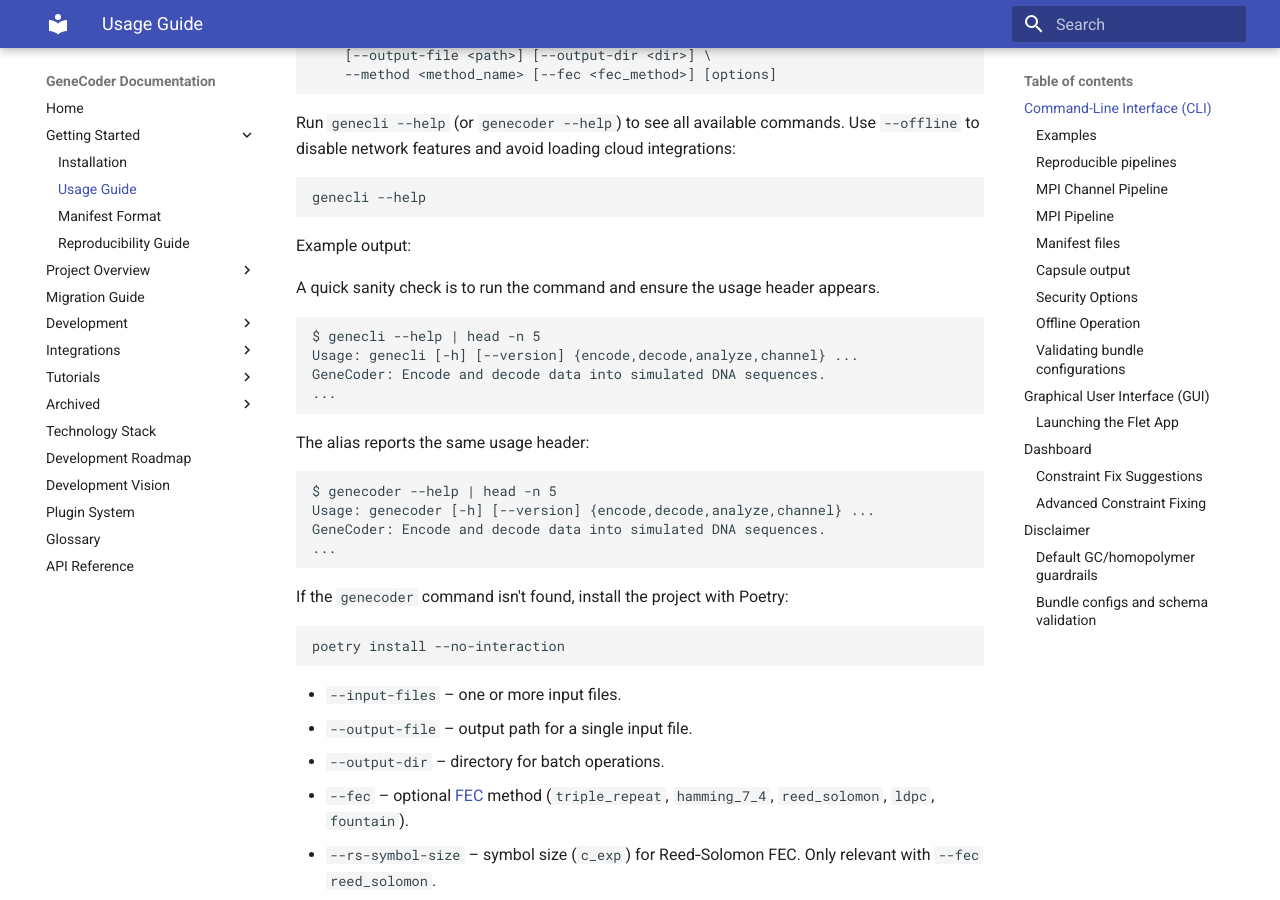
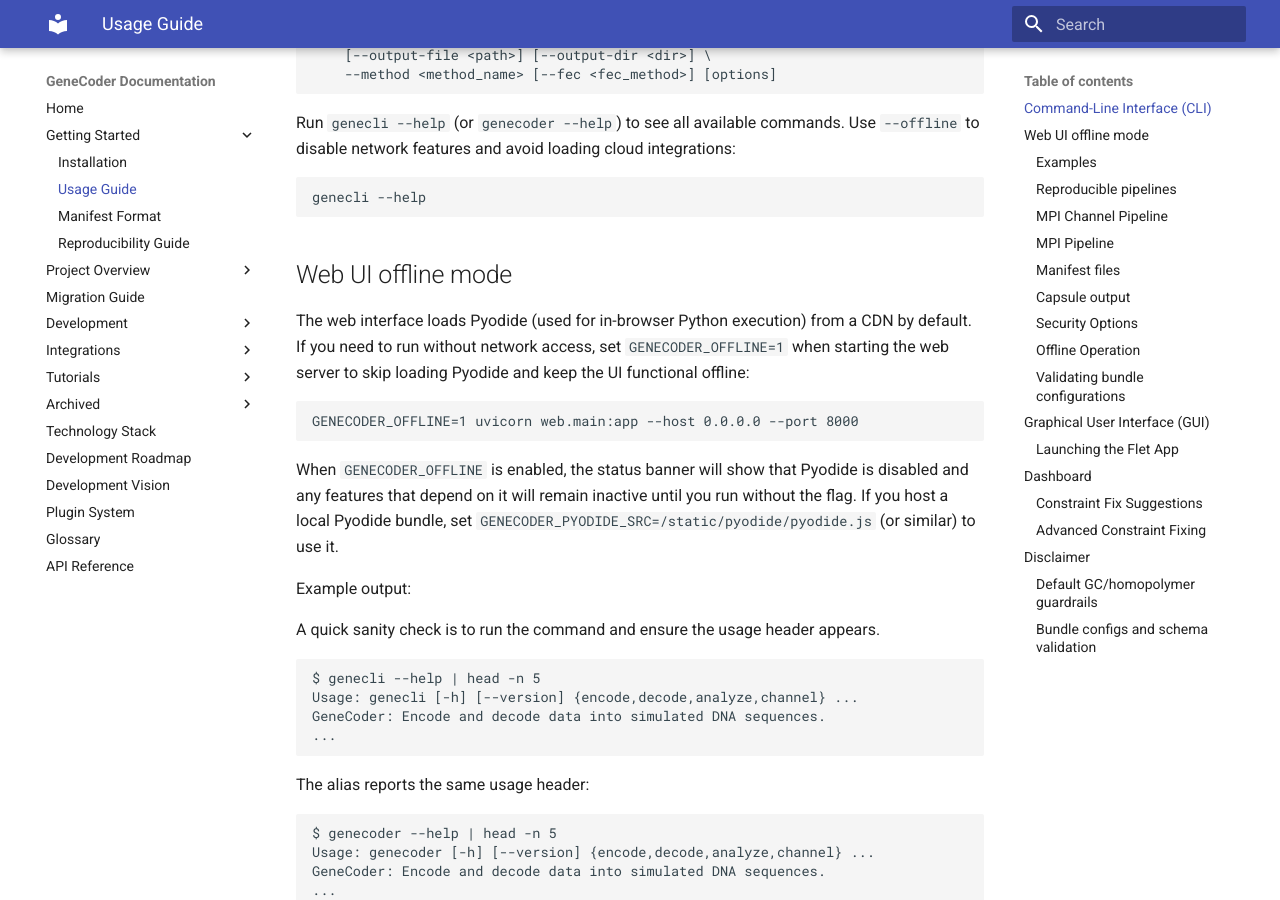
Before and after one commit to d0tTino/GeneCoder, an MkDocs documentation site: the page built from docs/usage.md, in a window 1280 px wide and 900 px high, scrolled down 441 px. Built offline with MkDocs 1.6.1 and Material for MkDocs 9.7.7, drawn with Linux system fonts in a browser that asks for light colours.

Commit message:
Add offline flag for Pyodide loading

````diff
--- a/docs/usage.md
+++ b/docs/usage.md
@@ -24,6 +24,20 @@
 ```bash
 genecli --help
 ```
+
+## Web UI offline mode
+
+The web interface loads Pyodide (used for in-browser Python execution) from a CDN by default. If you
+need to run without network access, set `GENECODER_OFFLINE=1` when starting the web server to skip
+loading Pyodide and keep the UI functional offline:
+
+```bash
+GENECODER_OFFLINE=1 uvicorn web.main:app --host 0.0.0.0 --port 8000
+```
+
+When `GENECODER_OFFLINE` is enabled, the status banner will show that Pyodide is disabled and any
+features that depend on it will remain inactive until you run without the flag. If you host a local
+Pyodide bundle, set `GENECODER_PYODIDE_SRC=/static/pyodide/pyodide.js` (or similar) to use it.
 
 Example output:
 
````
Also changed, not shown: web/static/index.html (+22 -2 lines), 1 other file.
